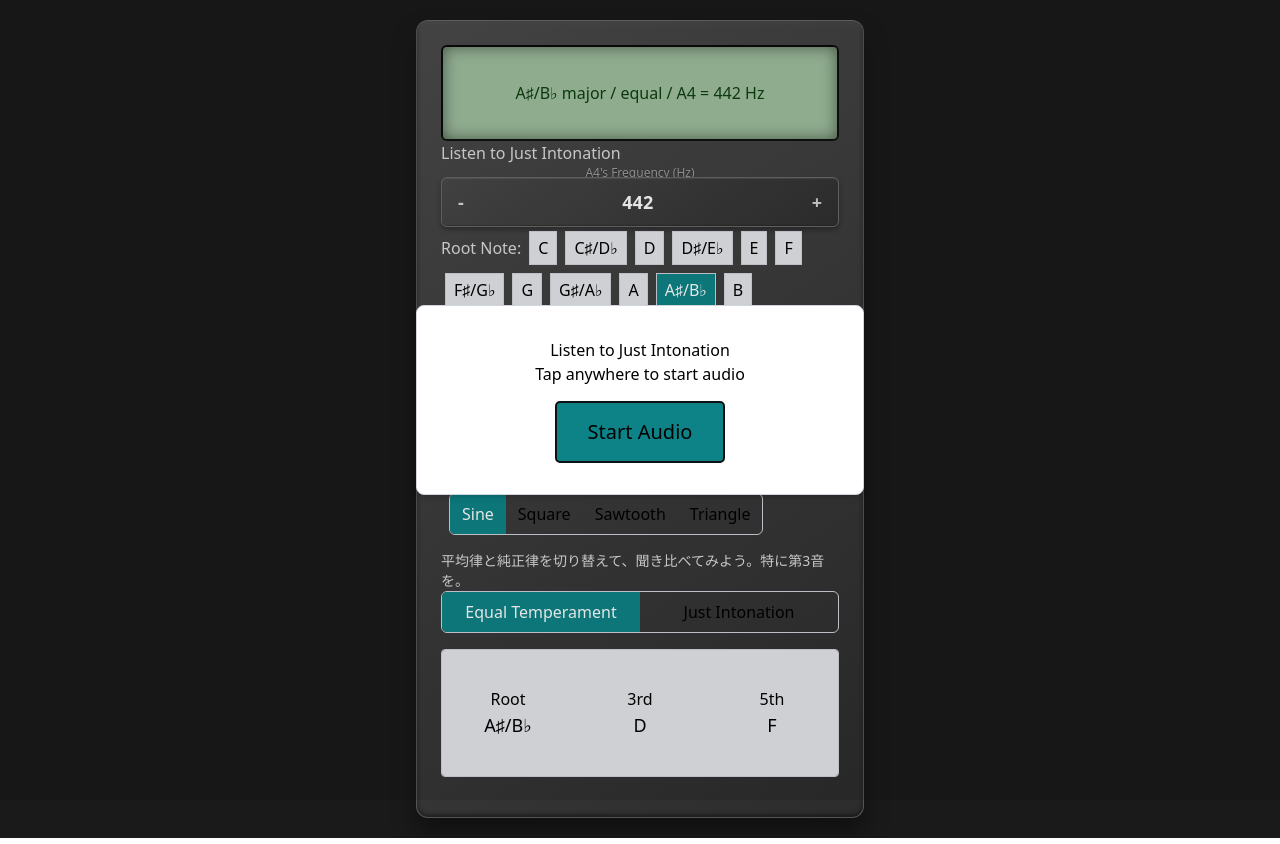
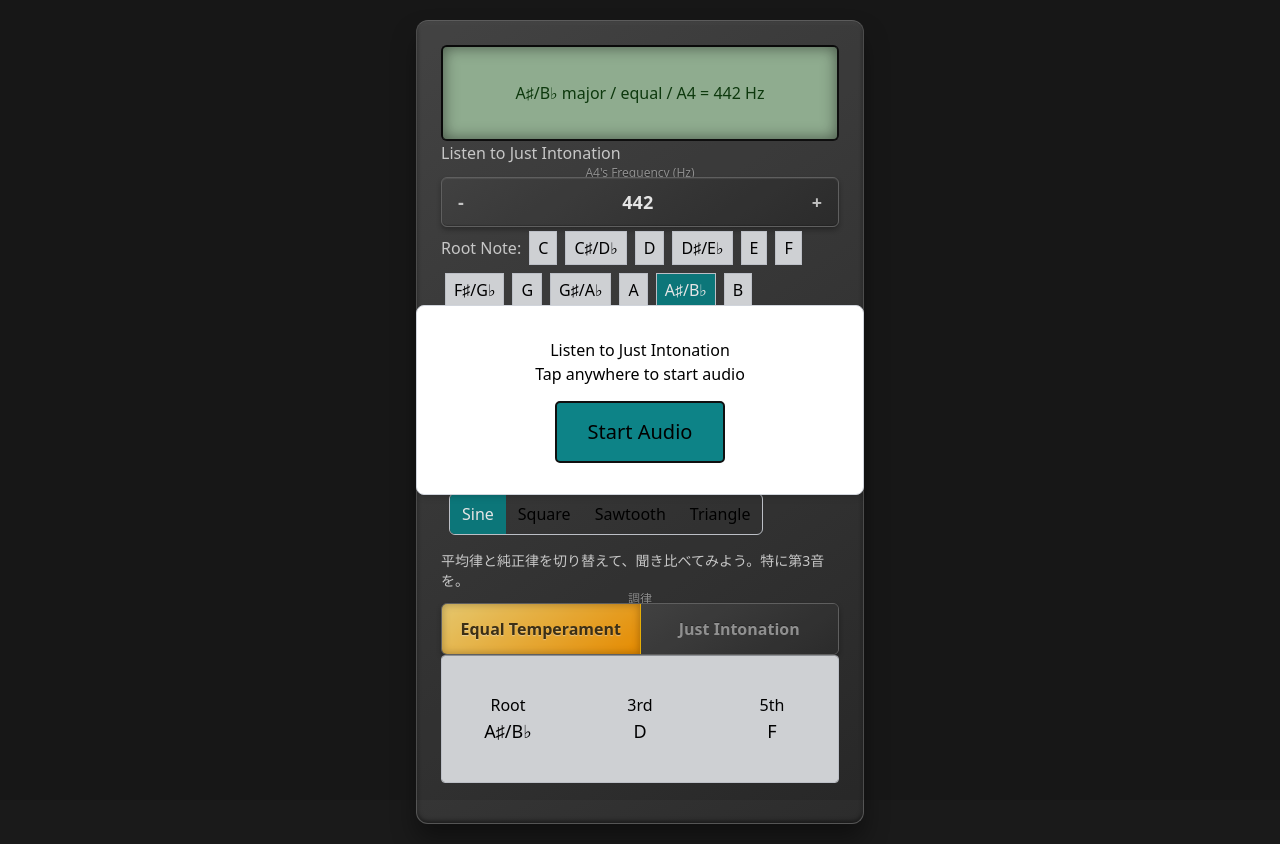
Before and after one commit to Nyoho/just-intonation, a React (Vite) app: page / in a window 1280 px wide. Built offline with nearby package versions, Linux system fonts and the light colour scheme.

Commit message:
Introduce SegmentedControl

```diff
--- a/src/App.tsx
+++ b/src/App.tsx
@@ -2,6 +2,7 @@ import { useState, useRef, useEffect } from 'react'
 import { useTranslation } from 'react-i18next'
 import LcdScreen from './components/LcdScreen';
 import NumericStepper from './components/NumericStepper';
+import SegmentedControl from './components/SegmentedControl';
 
 const pitchClasses = [
   { label: 'C', offset: -9 },
@@ -397,24 +398,15 @@ export default function App() {
 
         <p className="text-sm">平均律と純正律を切り替えて、聞き比べてみよう。特に第3音を。</p>
 
-        <div className="mb-4">
-          <div className="flex items-center justify-between">
-            <div className="flex flex-grow border border-gray-300 rounded-md overflow-hidden">
-              <button
-                onClick={() => setMode('equal')}
-                className={`flex-1 px-4 py-2 ${mode === 'equal' ? 'bg-accent text-white' : 'bg-transparent text-black'} border-none border-r border-gray-300 cursor-pointer transition-all duration-200 ease-in-out`}
-              >
-                {t('equalTemperament')}
-              </button>
-              <button
-                onClick={() => setMode('just')}
-                className={`flex-1 px-4 py-2 ${mode === 'just' ? 'bg-accent text-white' : 'bg-transparent text-black'} border-none cursor-pointer transition-all duration-200 ease-in-out`}
-              >
-                {t('justIntonation')}
-              </button>
-            </div>
-          </div>
-        </div>
+        <SegmentedControl
+          options={[
+            { value: 'equal', label: t('equalTemperament') },
+            { value: 'just', label: t('justIntonation') }
+          ]}
+          selectedValue={mode}
+          onValueChange={setMode}
+          label="調律"
+        />
 
         {/* 各和音（根音・第3音・第5音）のトグルボタン */}
         <div className="mb-4">
@@ -506,6 +498,6 @@ export default function App() {
           </div>
         </div>
       </div>
-    </div>
+    </div >
   )
 }
--- /dev/null
+++ b/src/components/SegmentedControl.tsx
@@ -0,0 +1,72 @@
+interface SegmentedControlOption {
+  value: string | number;
+  label: string;
+}
+
+interface SegmentedControlProps {
+  options: SegmentedControlOption[];
+  selectedValue: string | number;
+  onValueChange: (value: string | number) => void;
+  label?: string;
+  showSign?: boolean;
+}
+
+const SegmentedControl = ({
+  options,
+  selectedValue,
+  onValueChange,
+  label,
+  showSign = false
+}: SegmentedControlProps) => {
+  const getOptionStyle = (value: string | number): React.CSSProperties => {
+    let style: React.CSSProperties = {
+      textShadow: '0 -1px 0 rgba(0,0,0,0.3)',
+      transition: 'all 0.2s ease-out' // スタイル変化を滑らかに
+    };
+    if (value === selectedValue) {
+      // 選択されているボタンのスタイル（オレンジがかった黄色の光）
+      style.color = '#433417'; // 暗い文字色で可読性を確保
+      style.backgroundImage = 'linear-gradient(145deg, #ffde7a, #ff9a00)'; // オレンジがかった黄色のグラデーション
+      style.textShadow = '0 1px 1px rgba(255,255,255,0.5)';
+      style.borderColor = '#ffc107';
+      // 内側の影と、外側のぼやっとした光を組み合わせる
+      style.boxShadow = 'inset 0 0 8px rgba(0,0,0,0.3), 0 0 10px 2px rgba(255, 200, 100, 0.5)';
+    } else {
+      // 非選択のボタンのスタイル
+      style.color = '#a0a0a0';
+      style.backgroundImage = 'linear-gradient(145deg, #484848, #303030)';
+    }
+    return style;
+  };
+
+  const formatLabel = (option: SegmentedControlOption) => {
+    if (showSign && typeof option.value === 'number' && option.value > 0) {
+      return `+${option.value}`;
+    }
+    return option.label;
+  };
+
+  return (
+    <div className="col-span-4 flex flex-col items-center">
+      {label && (
+        <p className="text-[#a0a0a0] text-xs -mb-1 [text-shadow:0_1px_1px_rgba(0,0,0,0.5)]">
+          {label}
+        </p>
+      )}
+      <div className="w-full flex rounded-md overflow-hidden border border-solid border-[#6a6a6a]" style={{ boxShadow: '0 3px 5px rgba(0,0,0,0.3), inset 0 1px 1px rgba(255,255,255,0.1), inset 0 -1px 1px rgba(0,0,0,0.2)' }}>
+        {options.map((option, i) => (
+          <div
+            key={option.value}
+            className={`flex-1 py-3 text-center font-bold cursor-pointer min-h-[50px] flex justify-center items-center select-none ${i < options.length - 1 ? 'border-r border-solid border-[#555]' : ''}`}
+            style={getOptionStyle(option.value)}
+            onClick={() => onValueChange(option.value)}
+          >
+            {formatLabel(option)}
+          </div>
+        ))}
+      </div>
+    </div>
+  );
+};
+
+export default SegmentedControl;
```
